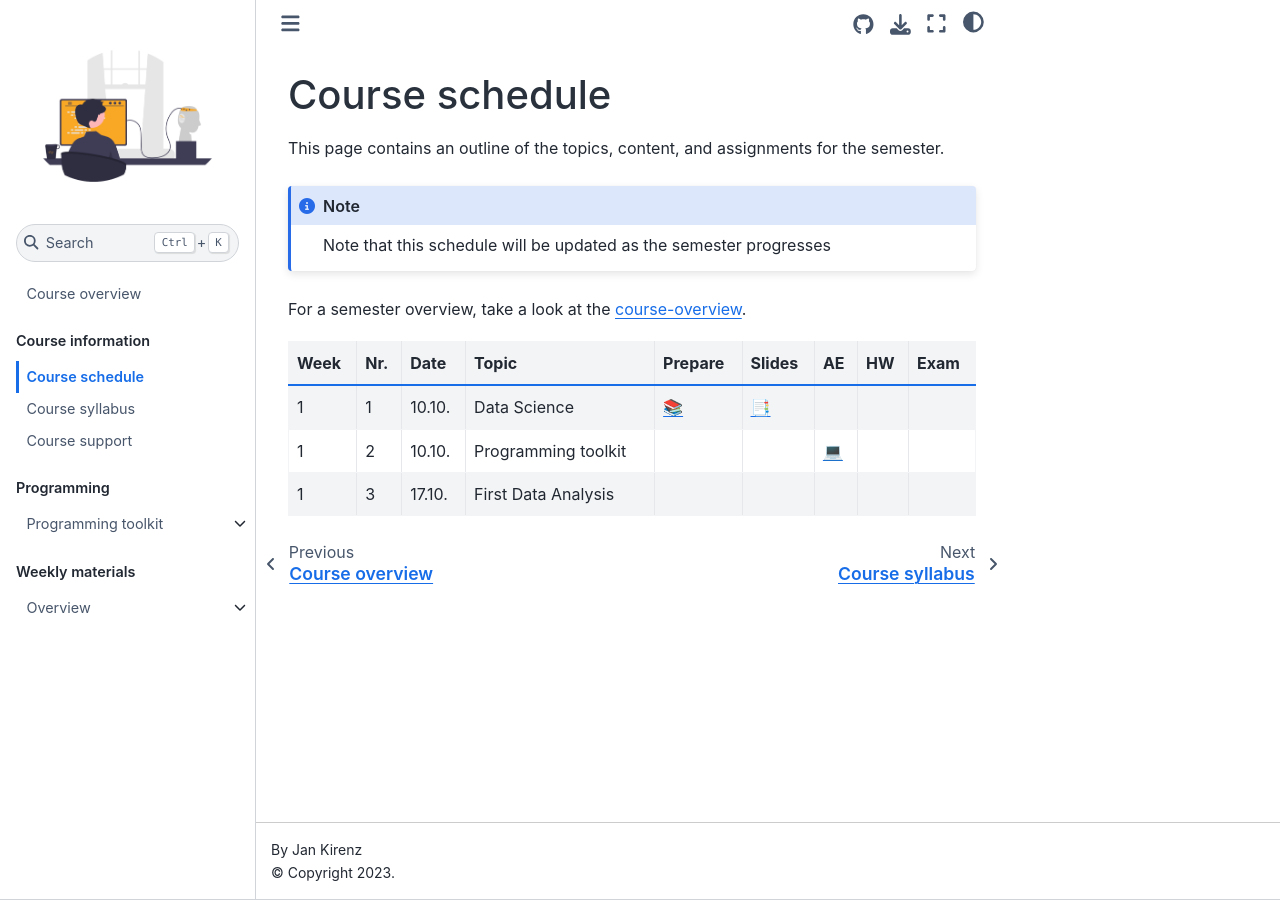
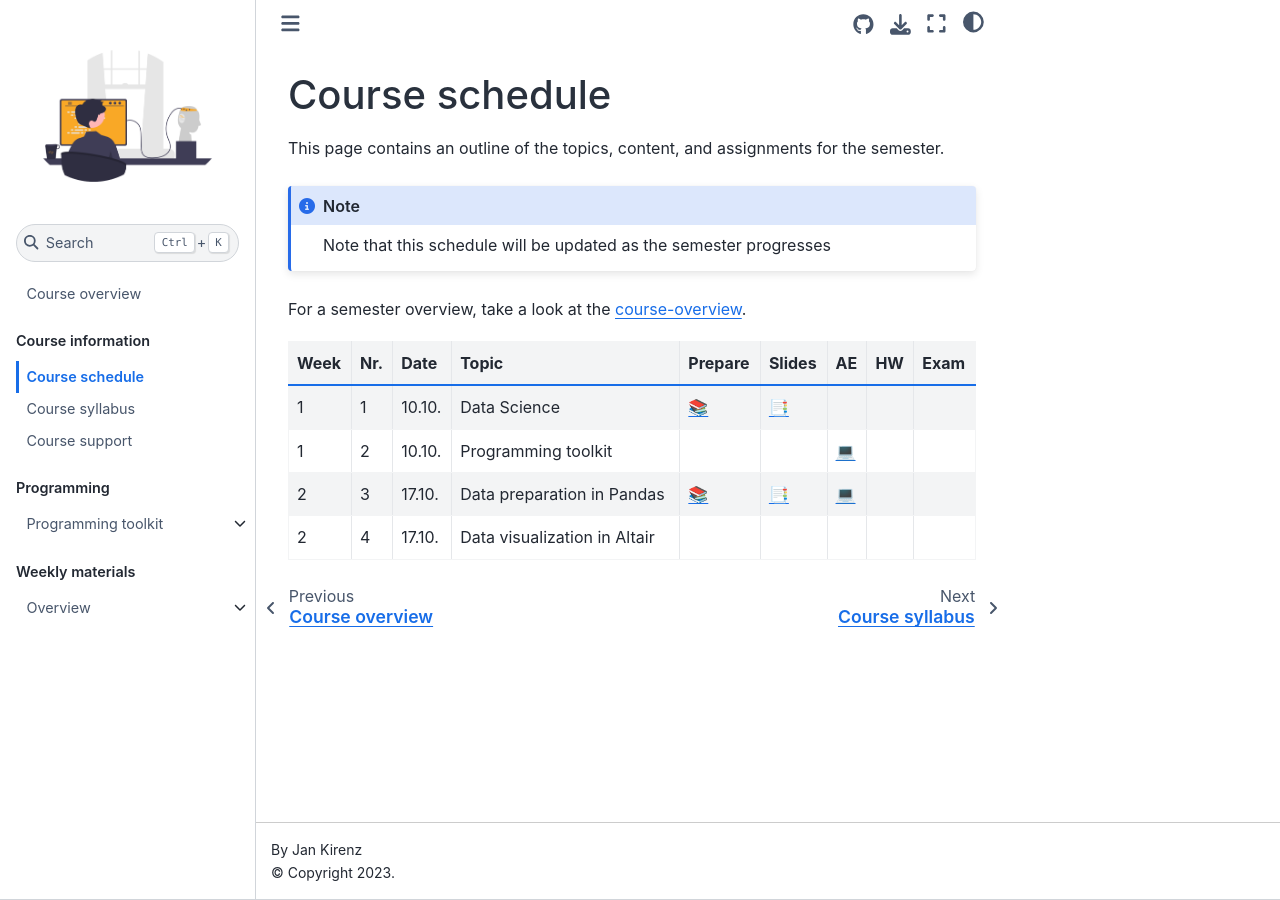
Before and after one commit to ds-ws22/website, a Jupyter Book: the page built from docs/course-schedule.md, in a window 1280 px wide. Built offline with Jupyter Book 1.0.4 settings and Sphinx 7.4.7 and the Sphinx Book theme 1.1.4, drawn with Linux system fonts in a browser that asks for light colours; comment, search, counter and statistics services are not loaded.

Commit message:
Update course-schedule.md

```diff
--- a/docs/course-schedule.md
+++ b/docs/course-schedule.md
@@ -11,6 +11,7 @@ For a semester overview, take a look at the [course-overview](../docs/course-ove
 
 |	Week	|	Nr.	|	Date	|	Topic	|	Prepare	|	Slides	|	AE	|	HW	|	Exam	|
 |	---	|	---	|	---	|	---	|	---	|	---	|	---	|	---	|	---	|
-|	1	|	1	|	10.10.	|	Data Science	|	[📚](../weeks/week1.md)	|	[📑](https://drive.google.com/file/d/1-8T5QvckmSMD8qVMgtzQsZxOUoswsOgk/view?usp=sharing)	|		|		|		|
+|	1	|	1	|	10.10.	|	Data Science	|	[📚](../weeks/week1.md)	|	[📑](https://drive.google.com/file/d/1-MhFzAXL9l0z1381-DaqW63GFWsw_epQ/view?usp=sharing)	|		|		|		|
 |	1	|	2	|	10.10.	|	Programming toolkit	|		|		|	[💻](../weeks/week1.md)	|		|		|
-|	1	|	3	|	17.10.	|	First Data Analysis	|		|		|		|		|		|
+|	2	|	3	|	17.10.	|	Data preparation in Pandas	|	[📚](../weeks/week2.md)	|	[📑](https://drive.google.com/file/d/1-P-0r1sXlAoEj1CpGKu2JoFQg_0aICR-/view?usp=sharing)	|	[💻](../weeks/week2.md)	|		|		|
+|	2	|	4	|	17.10.	|	Data visualization in Altair	|		|		|		|		|		|
```
